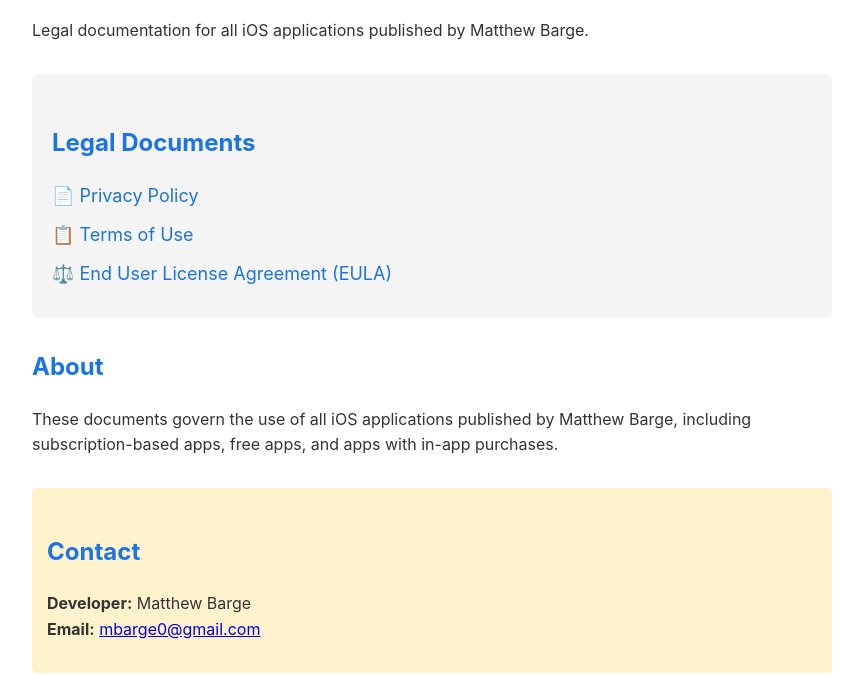
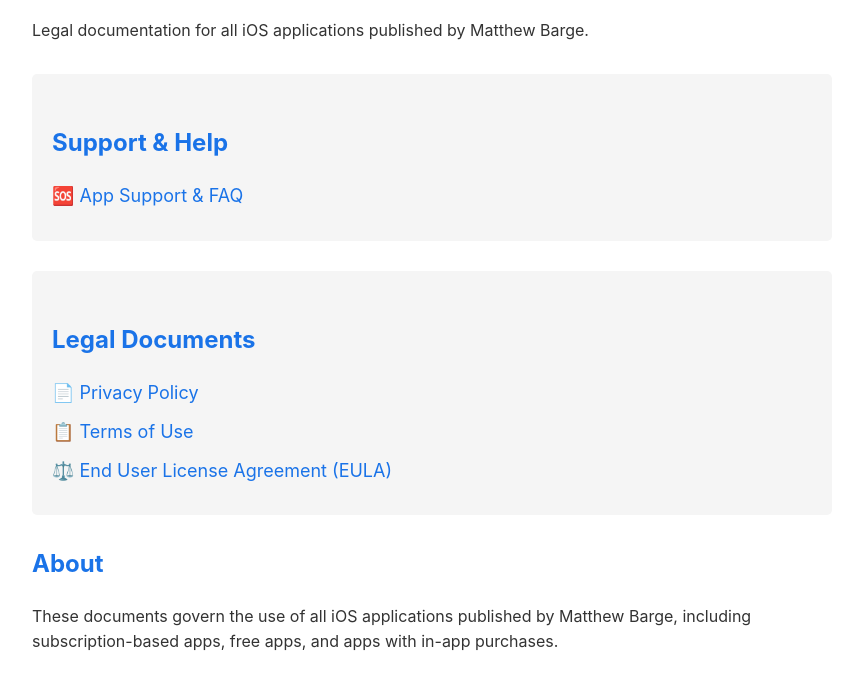
Before and after one commit to mbarge0/ios-apps, a plain HTML site: page index.html in a window 1280 px wide. Shown: the part 128-803 px from the top of the page, without its empty margins (208-1071 px from the left). Drawn offline with Linux system fonts and the light colour scheme.

Commit message:
Add support page link to index and README

```diff
--- a/index.html
+++ b/index.html
@@ -26,6 +26,11 @@
     <p>Legal documentation for all iOS applications published by Matthew Barge.</p>
 
     <div class="links">
+        <h2>Support & Help</h2>
+        <a href="support.html">🆘 App Support & FAQ</a>
+    </div>
+
+    <div class="links">
         <h2>Legal Documents</h2>
         <a href="privacy.html">📄 Privacy Policy</a>
         <a href="terms.html">📋 Terms of Use</a>
```
Also changed, not shown: 1 other file.
